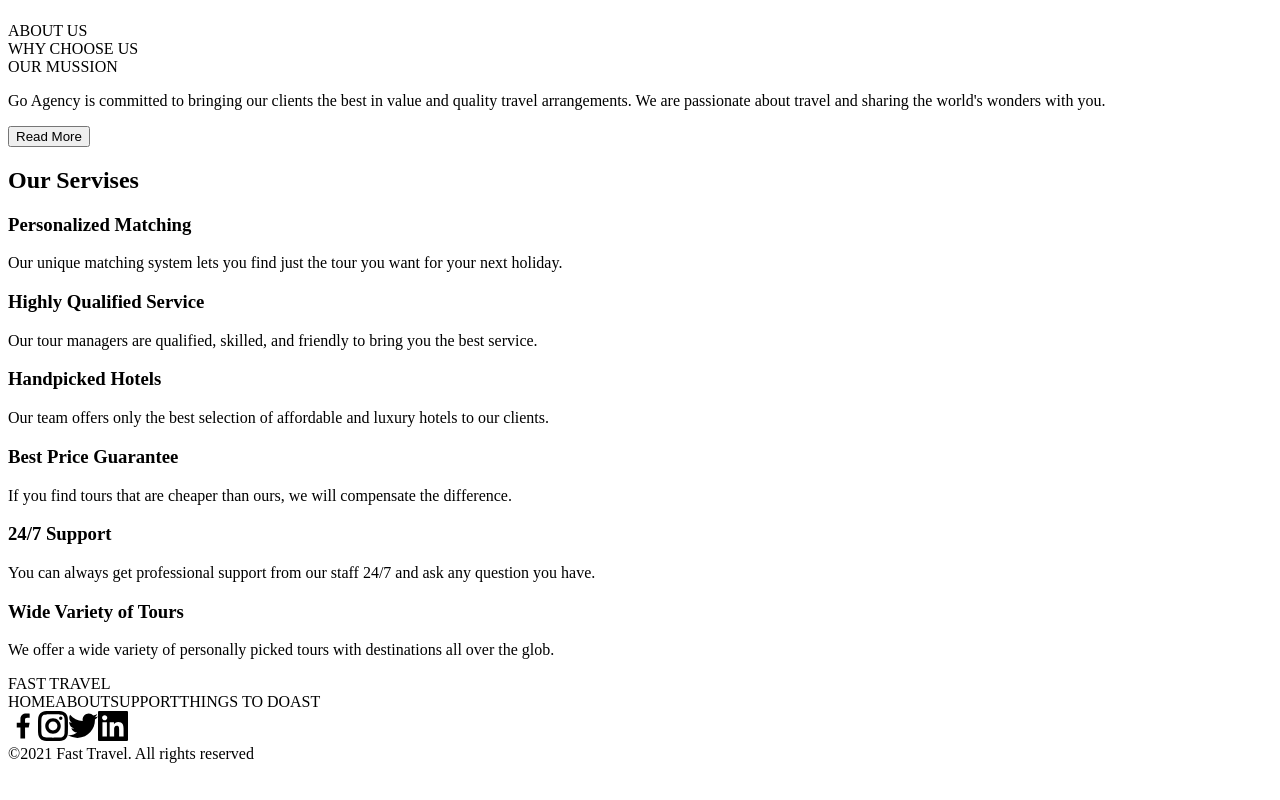
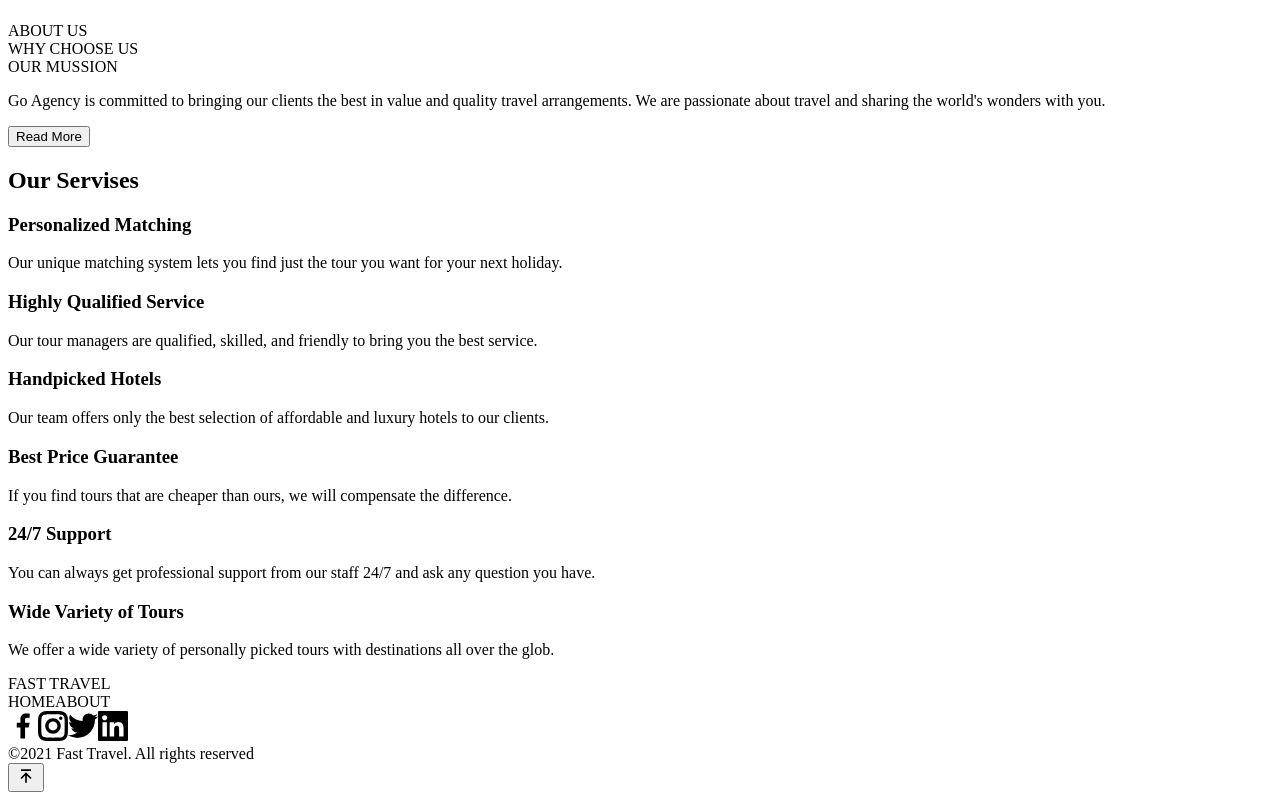
Before and after one commit to Sinkovskyy/travel_agency, a React (Create React App) app: page / in a window 1280 px wide. Shown: the part 986-1786 px from the top of the page. Before the commit the page ends 1757 px from the top, so only its background shows below. Built offline with nearby package versions, Linux system fonts and the light colour scheme; the HTML template or start-up script is replaced by a standard one.

Commit message:
Up Button for scroll to up was realized

```diff
--- a/src/App.js
+++ b/src/App.js
@@ -2,7 +2,7 @@ import Navbar from './components/Navbar';
 import Slidebar from './components/Slidebar';
 import About from './components/About';
 import Footer from './components/Footer';
-
+import UpButton from './components/UpButton';
 
 function App() {
   return (
@@ -17,6 +17,7 @@ function App() {
       <footer>
        <Footer/>
       </footer>
+      <UpButton/>
     </div>
   );
 }
--- /dev/null
+++ b/src/components/UpButton.js
@@ -0,0 +1,46 @@
+import {BiArrowToTop} from "react-icons/bi";
+import {useState,useEffect} from "react";
+
+export default () =>
+{
+
+    const ICON_SIZE = 20;
+    const TOP_CLASS = "sliderbar";
+    const [active,setActive] = useState(false);
+
+
+
+
+    // Scroll listener
+    function handleScroll()
+    {
+        let isActive = false;
+        const element = document.getElementsByClassName(TOP_CLASS)[0];
+        if(element.offsetHeight < window.pageYOffset + 200)
+            isActive = !isActive;
+        setActive(isActive);
+
+    }
+
+     // Add and remove scroll listeners
+     useEffect(() => {
+        window.addEventListener('scroll',handleScroll);
+        return () =>
+        {
+            window.removeEventListener('scroll',handleScroll)
+        };
+    });
+
+    function clickHandler()
+    {
+         // Scroll to the clicked category
+         document.getElementsByClassName(TOP_CLASS)[0].scrollIntoView({ behavior: 'smooth' });
+    }
+
+
+    return(
+        <button className={active ? "upbutton": "upbutton unactive"} onClick={clickHandler}>
+            <BiArrowToTop className="icon" size={ICON_SIZE}/>
+        </button>
+            );
+}
--- a/src/data/navigator.json
+++ b/src/data/navigator.json
@@ -1,7 +1,4 @@
 {
     "0":{"name":"HOME","position":"sliderbar","active":true},
-    "1":{"name":"ABOUT","position":"about","active":false},
-    "2":{"name":"SUPPORT","position":"about","active":false},
-    "3":{"name":"THINGS TO DO","position":"about","active":false},
-    "4":{"name":"AST","position":"about","active":false}
+    "1":{"name":"ABOUT","position":"about","active":false}
 }
--- a/src/styles/index.scss
+++ b/src/styles/index.scss
@@ -45,3 +45,7 @@
 
 //Footer
 @import 'footer';
+
+
+//upbutton
+@import 'upbutton';
--- /dev/null
+++ b/src/styles/upbutton.scss
@@ -0,0 +1,35 @@
+
+
+
+
+
+.upbutton
+{
+    position: fixed;
+    height: 40px;
+    width: 40px;
+    background-color:$secondary-color;
+    right: 50px;
+    bottom: 120px;
+    border:0;
+    transition: background-color .5s ease-in-out;
+    cursor:pointer;
+
+    .icon
+    {
+        fill:$white;
+    }
+
+}
+
+.unactive
+{
+    display: none;
+}
+
+
+.upbutton:hover
+{
+    background-color: $main-color;
+
+}
```
